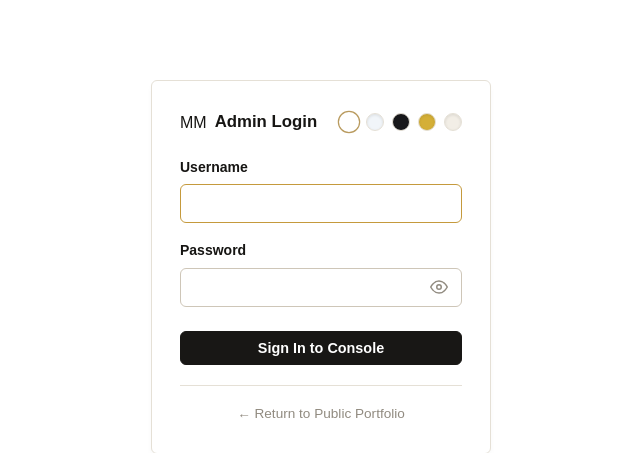
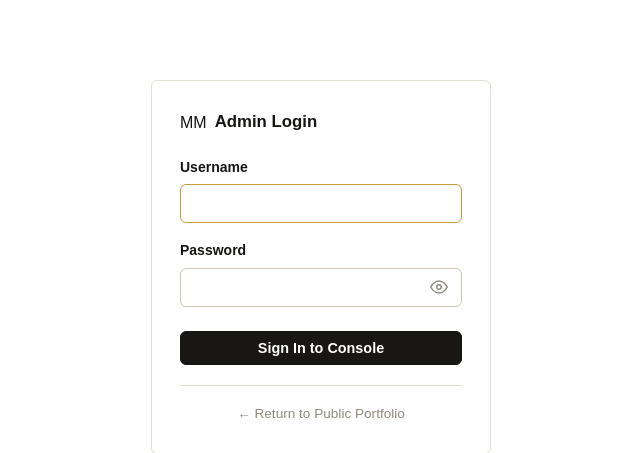
Before and after one commit to mehboob-dev/personal-portfolio, a Flask app: page /admin/login in a window 1280 px wide. Shown: the part 133-586 px from the top of the page, without its empty margins (319-959 px from the left). Run offline with Flask 3, Linux system fonts and the light colour scheme; some web fonts are replaced.

Commit message:
Remove theme swatches from admin login
Remove color/theme swatches from the admin login UI. Deleted the swatch buttons and wrapper in app/templates/admin/login.html, removed the swatch CSS rules in app/static/css/app.css, and removed the swatch-related JS in app/static/js/theme.js. Added a changelog entry in docs/changelog.md. Functional theme toggle behavior remains unaffected.

```diff
--- a/app/static/css/app.css
+++ b/app/static/css/app.css
@@ -718,13 +718,6 @@ textarea.form-control {
   .admin-stats-grid {
     grid-template-columns: 1fr;
   }
-  .theme-swatches {
-    gap: 4px;
-  }
-  .theme-swatch {
-    width: 15px;
-    height: 15px;
-  }
 }
 
 /* Table Responsive Scroll Wrapper */
@@ -933,36 +926,6 @@ textarea.form-control {
   background-color: var(--bg-inset) !important;
 }
 
-/* --- Theme Swatches --- */
-.theme-swatches {
-  display: flex;
-  gap: 8px;
-  align-items: center;
-}
-.theme-swatch {
-  width: 18px;
-  height: 18px;
-  border-radius: 50%;
-  border: 1.5px solid var(--border-subtle);
-  cursor: pointer;
-  padding: 0;
-  transition: border-color 0.2s, transform 0.2s, box-shadow 0.2s;
-  box-shadow: inset 0 1px 3px rgba(0,0,0,0.1);
-}
-.theme-swatch:hover {
-  transform: scale(1.15);
-}
-.theme-swatch.is-active {
-  transform: scale(1.25);
-  border-color: var(--gold-primary) !important;
-  box-shadow: 0 0 0 2px var(--gold-primary), 0 0 8px var(--gold-glow) !important;
-}
-.theme-swatch.only-light { background: #ffffff; border-color: #cbd5e1; }
-.theme-swatch.systems-light { background: #f1f5f9; }
-.theme-swatch.monochrome { background: #18181b; }
-.theme-swatch.quant-dark { background: #d4af37; }
-.theme-swatch.warm-monograph { background: #f2eee6; }
-
 /* Custom Tabulator Checkbox Styling */
 .tabulator input[type="checkbox"] {
   appearance: none;
--- a/app/static/js/theme.js
+++ b/app/static/js/theme.js
@@ -59,34 +59,6 @@
       });
     }
 
-    // Support theme swatches if present
-    var swatches = document.querySelectorAll(".theme-swatch");
-    if (swatches.length > 0) {
-      var updateSwatches = function (activeTheme) {
-        swatches.forEach(function (swatch) {
-          if (swatch.getAttribute("data-theme-val") === activeTheme) {
-            swatch.classList.add("is-active");
-          } else {
-            swatch.classList.remove("is-active");
-          }
-        });
-      };
-
-      swatches.forEach(function (swatch) {
-        swatch.addEventListener("click", function () {
-          var val = swatch.getAttribute("data-theme-val");
-          set(val);
-          updateSwatches(val);
-        });
-      });
-
-      updateSwatches(curr);
-
-      window.addEventListener("themechange", function (e) {
-        updateSwatches(e.detail.theme);
-      });
-    }
-
     // Support toggle button if present (cycles or toggles)
     var btn = document.getElementById("theme-toggle");
     if (btn) {
--- a/app/templates/admin/login.html
+++ b/app/templates/admin/login.html
@@ -10,19 +10,10 @@
 <body style="display: flex; align-items: center; justify-content: center; min-height: 100vh; background: var(--bg-canvas);">
   <main style="width: 100%; max-width: 380px; padding: 20px;">
     <div class="card" style="padding: 28px; box-shadow: var(--shadow-md);">
-      <div style="display: flex; align-items: center; justify-content: space-between; margin-bottom: 20px;">
+      <div style="display: flex; align-items: center; margin-bottom: 20px;">
         <div style="display: flex; align-items: center; gap: 8px;">
           <span class="brand-mark">MM</span>
           <span style="font-weight: 700; font-size: 1.05rem;">Admin Login</span>
-        </div>
-        <div class="theme-controls">
-          <div class="theme-swatches" id="theme-swatches">
-            <button class="theme-swatch only-light" data-theme-val="only-light" title="Only Light" aria-label="Only Light Theme"></button>
-            <button class="theme-swatch systems-light" data-theme-val="systems-light" title="Systems Light" aria-label="Systems Light Theme"></button>
-            <button class="theme-swatch monochrome" data-theme-val="monochrome" title="Monochrome" aria-label="Monochrome Theme"></button>
-            <button class="theme-swatch quant-dark" data-theme-val="quant-dark" title="Quant Dark" aria-label="Quant Dark Theme"></button>
-            <button class="theme-swatch warm-monograph" data-theme-val="warm-monograph" title="Warm Monograph" aria-label="Warm Monograph Theme"></button>
-          </div>
         </div>
       </div>
 
```
Also changed, not shown: docs/changelog.md.
